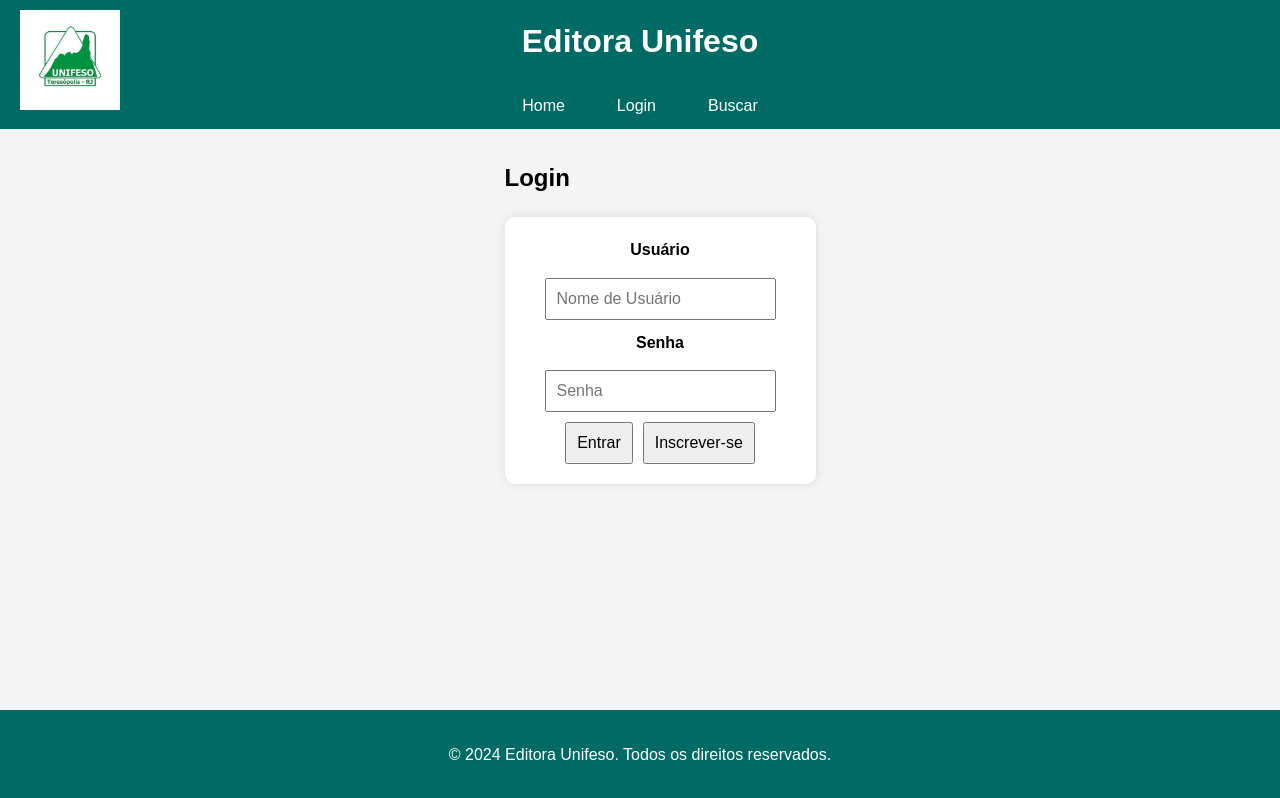
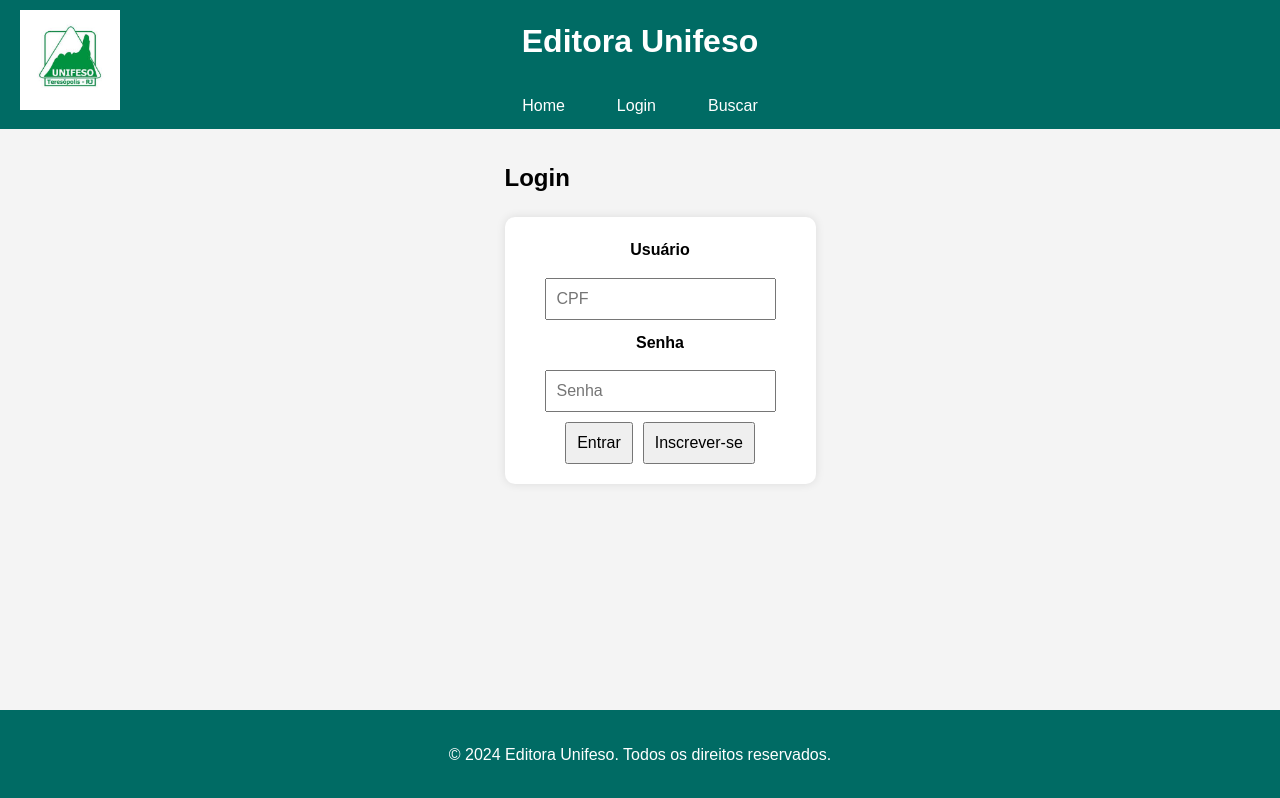
Before and after one commit to JAO-ALMEIDA/MVP-Editora-UNIFESO-Grupo-17-, a plain HTML site: page HTML/login.html in a window 1280 px wide. Drawn offline with Linux system fonts and the light colour scheme.

Commit message:
atualizacao de html login
atualizacao

```diff
--- a/HTML/login.html
+++ b/HTML/login.html
@@ -25,7 +25,7 @@
             <div class="login-container">
                 <form>
                     <label for="username">Usuário</label>
-                    <input type="text" id="username" placeholder="Nome de Usuário">
+                    <input type="text" id="username" placeholder="CPF">
 
                     <label for="password">Senha</label>
                     <input type="password" id="password" placeholder="Senha">
```
